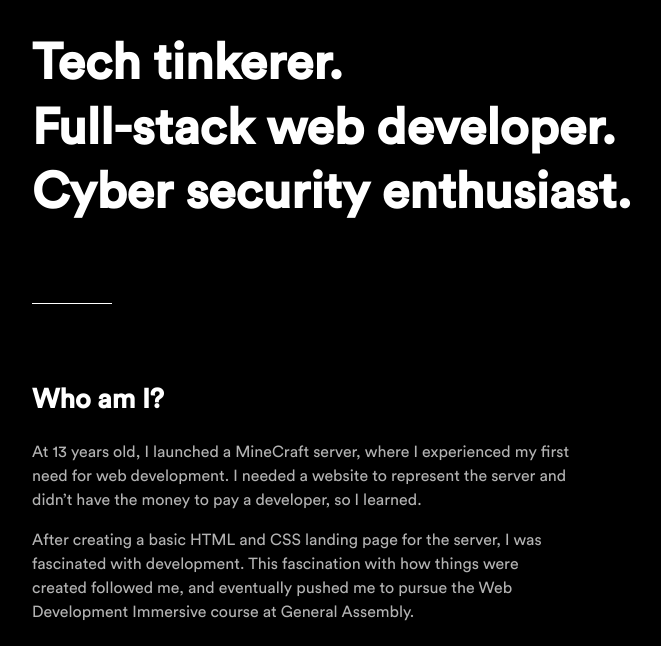
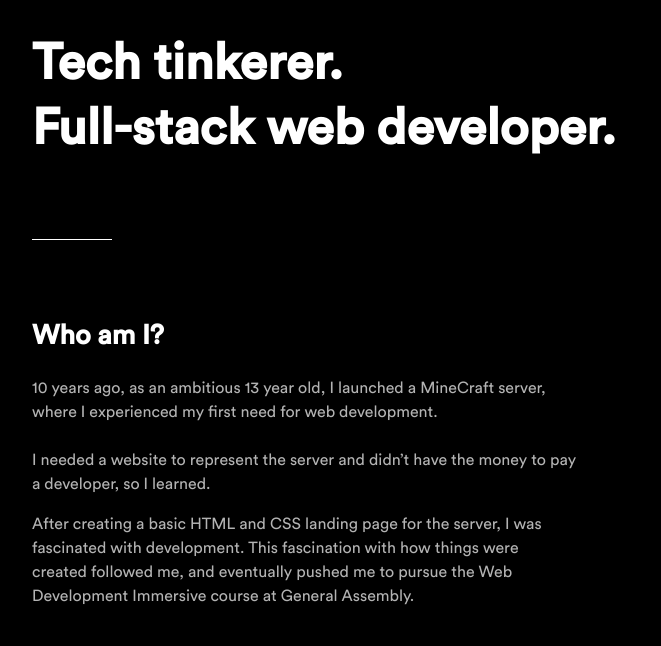
Before and after one commit to josephlalley1/personal-site, a plain HTML site: page index.html in a window 1280 px wide. Shown: the part 154-800 px from the top of the page, without its empty margins (96-757 px from the left). Drawn offline with Linux system fonts and the light colour scheme.

Commit message:
Small updates

```diff
--- a/index.html
+++ b/index.html
@@ -15,13 +15,12 @@
       <div class="hero-container">
         <h1>Tech tinkerer.</h1>
         <h1>Full-stack web developer.</h1>
-        <h1>Cyber security enthusiast.</h1>
       </div>
       <span class="divider"></span>
       <div class="about-container">
         <h2 class="headers">Who am I?</h2>
-        <p class="paragraph-content">At 13 years old, I launched a MineCraft server, where I experienced
-          my first need for web development. I needed a website to represent the
+        <p class="paragraph-content">10 years ago, as an ambitious 13 year old, I launched a MineCraft server, where I experienced
+          my first need for web development.<br><br>I needed a website to represent the
           server and didn’t have the money to pay a developer, so I learned.</p>
         <p class="paragraph-content">After creating a basic HTML and CSS landing page for the server,
           I was fascinated with development. This fascination with how things
```
